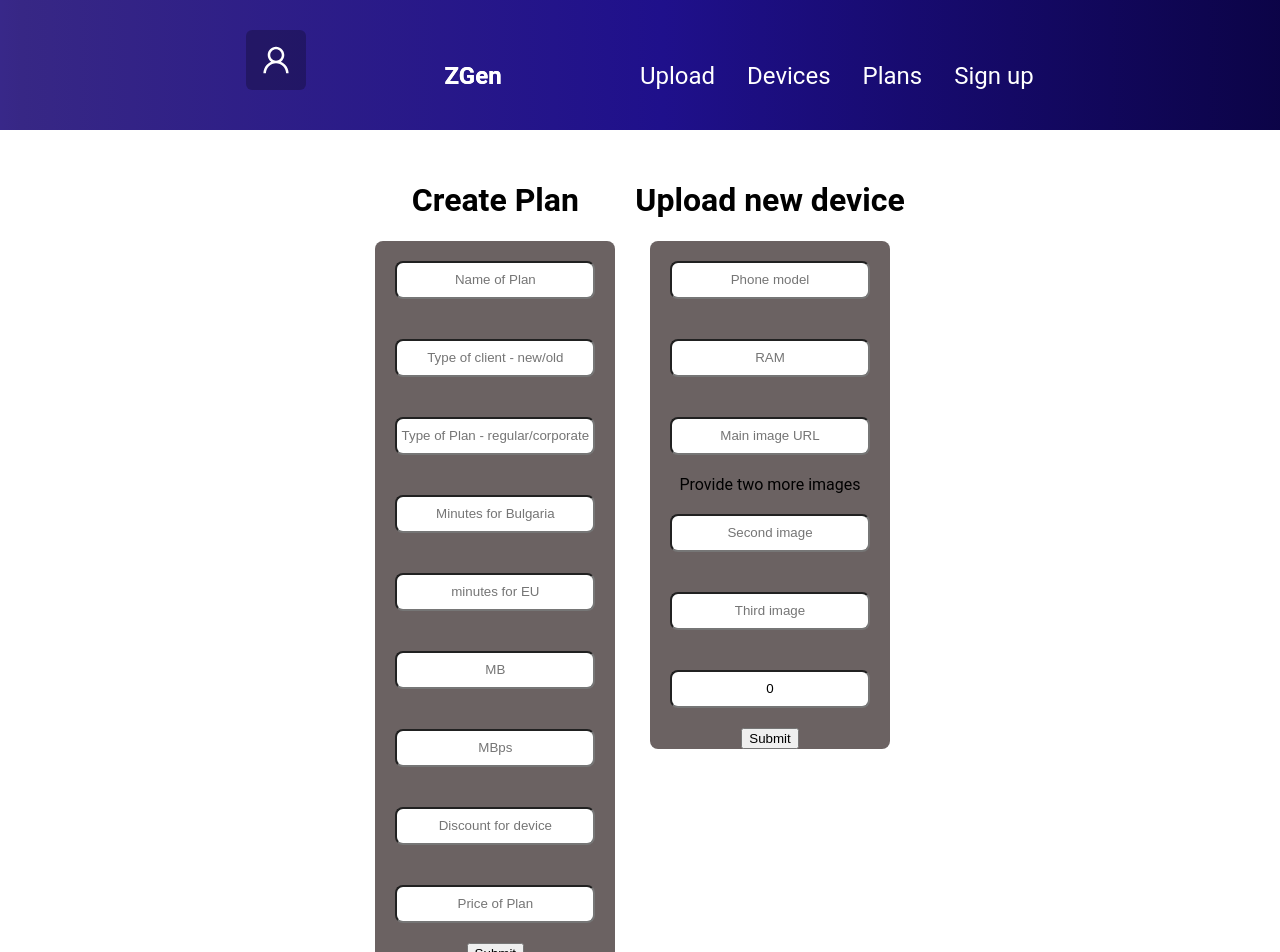
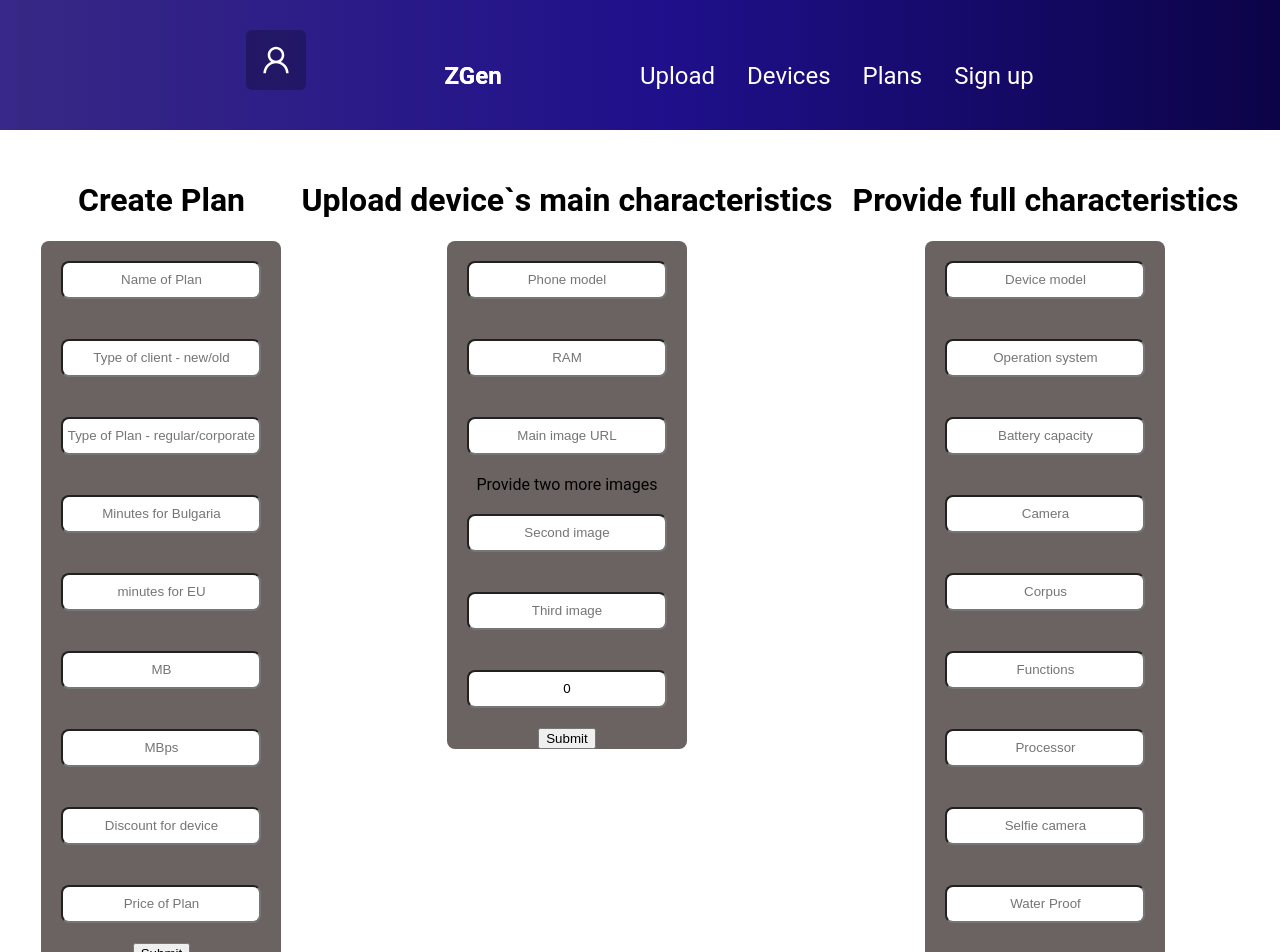
Before and after one commit to MyPersonalProjects-hehe/Z-Gen-client, a React (Vite) app: page /upload in a window 1280 px wide. Shown: the top 952 px of the page. Built offline with nearby package versions, Linux system fonts and the light colour scheme; no server answers.

Commit message:
create two forms for uploading device`s info

```diff
--- /dev/null
+++ b/src/components/upload/upload-device/DeviceLongForm.tsx
@@ -0,0 +1,121 @@
+import { ChangeEvent, FormEvent, useState } from 'react';
+import { SERVER_URL } from '../../../constants/ServerURL';
+import axios from 'axios';
+
+function DeviceLongForm() {
+  const [deviceFullInfo, setDeviceFullInfo] = useState({
+    model: '',
+    operationSystem: '',
+    processor: '',
+    batteryCapacity: '',
+    camera: '',
+    selfieCamera: '',
+    functions: '',
+    weight: '',
+    corpus: '',
+    waterProof: '',
+  });
+
+  const setProps = (e: ChangeEvent<HTMLInputElement>, prop: string) => {
+    setDeviceFullInfo({
+      ...deviceFullInfo,
+      [prop]: e.target.value,
+    });
+  };
+
+  const uploadFullInfo = async (e: FormEvent) => {
+    try {
+      e.preventDefault();
+      await axios.post(SERVER_URL('uploadFullInfo'), deviceFullInfo, {
+        withCredentials: true,
+      });
+      setDeviceFullInfo({
+        model: '',
+        operationSystem: '',
+        processor: '',
+        batteryCapacity: '',
+        camera: '',
+        selfieCamera: '',
+        functions: '',
+        weight: '',
+        corpus: '',
+        waterProof: '',
+      });
+    } catch (error) {
+      console.log(error);
+    }
+  };
+
+  return (
+    <>
+      <h1>Provide full characteristics</h1>
+      <form onSubmit={(e) => uploadFullInfo(e)}>
+        <input
+          type='text'
+          placeholder='Device model'
+          value={deviceFullInfo.model}
+          onChange={(e) => setProps(e, 'model')}
+        />
+        <input
+          type='text'
+          placeholder='Operation system'
+          value={deviceFullInfo.operationSystem}
+          onChange={(e) => setProps(e, 'operationSystem')}
+        />
+        <input
+          type='text'
+          placeholder='Battery capacity'
+          value={deviceFullInfo.batteryCapacity}
+          onChange={(e) => setProps(e, 'batteryCapacity')}
+        />
+        <input
+          type='text'
+          placeholder='Camera'
+          value={deviceFullInfo.camera}
+          onChange={(e) => setProps(e, 'camera')}
+        />
+
+        <input
+          type='text'
+          placeholder='Corpus'
+          value={deviceFullInfo.corpus}
+          onChange={(e) => setProps(e, 'corpus')}
+        />
+        <input
+          type='text'
+          placeholder='Functions'
+          value={deviceFullInfo.functions}
+          onChange={(e) => setProps(e, 'functions')}
+        />
+        <input
+          type='text'
+          placeholder='Processor'
+          value={deviceFullInfo.processor}
+          onChange={(e) => setProps(e, 'processor')}
+        />
+        <input
+          type='text'
+          placeholder='Selfie camera'
+          value={deviceFullInfo.selfieCamera}
+          onChange={(e) => setProps(e, 'selfieCamera')}
+        />
+        <input
+          type='text'
+          placeholder='Water Proof'
+          value={deviceFullInfo.waterProof}
+          onChange={(e) => setProps(e, 'waterProof')}
+        />
+        <input
+          type='text'
+          placeholder='Weight'
+          value={deviceFullInfo.weight}
+          onChange={(e) => setProps(e, 'weight')}
+        />
+
+        <button type='submit'>Submit</button>
+      </form>
+    </>
+  );
+}
+
+export default DeviceLongForm;
--- /dev/null
+++ b/src/components/upload/upload-device/DeviceShortForm.tsx
@@ -0,0 +1,89 @@
+import axios from 'axios';
+import { ChangeEvent, FormEvent, useState } from 'react';
+import { SERVER_URL } from '../../../constants/ServerURL';
+
+function DeviceShortForm() {
+  const [deviceMainInfo, setDeviceMainInfo] = useState({
+    model: '',
+    RAM: '',
+    mainImage: '',
+    secondImage: '',
+    thirdImage: '',
+    price: 0,
+  });
+
+  const setProps = (e: ChangeEvent<HTMLInputElement>, prop: string) => {
+    setDeviceMainInfo({
+      ...deviceMainInfo,
+      [prop]: e.target.value,
+    });
+  };
+
+  const uploadMainInfo = async (e: FormEvent) => {
+    try {
+      e.preventDefault();
+      await axios.post(SERVER_URL('uploadMainInfo'), deviceMainInfo, {
+        withCredentials: true,
+      });
+      setDeviceMainInfo({
+        model: '',
+        RAM: '',
+        mainImage: '',
+        secondImage: '',
+        thirdImage: '',
+        price: 0,
+      });
+    } catch (error) {
+      console.log(error);
+    }
+  };
+
+  return (
+    <>
+      <h1>Upload device`s main characteristics</h1>
+      <form onSubmit={(e) => uploadMainInfo(e)}>
+        <input
+          type='text'
+          placeholder='Phone model'
+          value={deviceMainInfo.model}
+          onChange={(e) => setProps(e, 'model')}
+        />
+        <input
+          type='text'
+          placeholder='RAM'
+          value={deviceMainInfo.RAM}
+          onChange={(e) => setProps(e, 'RAM')}
+        />
+        <input
+          type='text'
+          placeholder='Main image URL'
+          value={deviceMainInfo.mainImage}
+          onChange={(e) => setProps(e, 'mainImage')}
+        />
+        <label>Provide two more images</label>
+        <input
+          type='text'
+          placeholder='Second image'
+          value={deviceMainInfo.secondImage}
+          onChange={(e) => setProps(e, 'secondImage')}
+        />
+        <input
+          type='text'
+          placeholder='Third image'
+          value={deviceMainInfo.thirdImage}
+          onChange={(e) => setProps(e, 'thirdImage')}
+        />
+        <input
+          type='text'
+          placeholder='price'
+          value={deviceMainInfo.price}
+          onChange={(e) => setProps(e, 'price')}
+        />
+
+        <button type='submit'>Submit</button>
+      </form>
+    </>
+  );
+}
+
+export default DeviceShortForm;
--- a/src/views/upload/UploadPage.tsx
+++ b/src/views/upload/UploadPage.tsx
@@ -1,5 +1,6 @@
 import CreatePlanForm from '../../components/upload/create-plan-form/CreatePlanForm';
-import UploadDeviceForm from '../../components/upload/upload-new-device/UploadDeviceForm';
+import DeviceLongForm from '../../components/upload/upload-device/DeviceLongForm';
+import DeviceShortForm from '../../components/upload/upload-device/DeviceShortForm';
 import './upload-page.scss';
 
 function UploadPage() {
@@ -9,7 +10,10 @@ function UploadPage() {
         <CreatePlanForm />
       </div>
       <div className='form-body'>
-        <UploadDeviceForm />
+        <DeviceShortForm />
+      </div>
+      <div className='form-body'>
+        <DeviceLongForm />
       </div>
     </div>
   );
```
